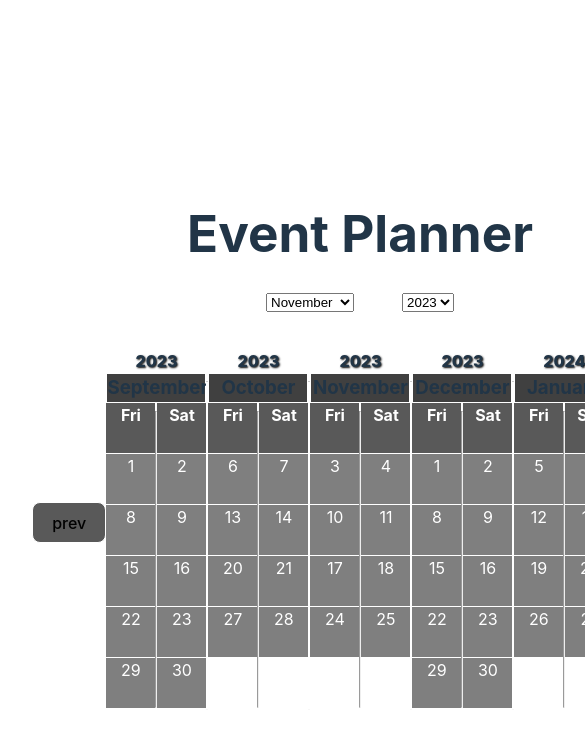
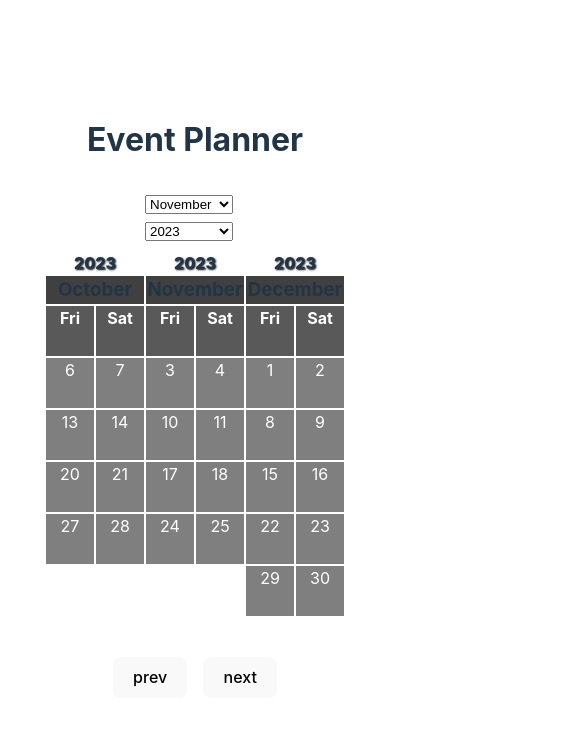
Before and after one commit to TobyVB/weekendCalendar, a React (Vite) app: page / in a window 390 px wide. Shown: the top 746 px of the page, 585 px wide, since content can reach past the window. Built offline with nearby package versions, Linux system fonts and the light colour scheme.

Commit message:
begin working on mobile view and constinue styling

```diff
--- a/src/App.css
+++ b/src/App.css
@@ -6,18 +6,19 @@
 }
 .date {
   color: white;
-  border-bottom: 1px solid white;
+  border: 1px solid white;
   height: 50px;
   background-color: rgba(0, 0, 0, 0.5);
 }
 .noDate {
   color: white;
-  border-bottom: 1px solid white;
+  border: 1px solid white;
   height: 50px;
+  background-color: rgba(255, 255, 255, 0.25);
 }
 .day-title {
   color: white;
-  border-bottom: 1px solid white;
+  border: 1px solid white;
   height: 50px;
   margin: 0;
   background-color: rgba(0, 0, 0, 0.65);
@@ -42,4 +43,45 @@
   align-self: flex-start;
   margin: auto;
   background: rgba(0, 0, 0, 0.65);
+  margin: auto 2em;
 }
+.spacer-div {
+  width: 5px;
+  background-color: white;
+  height: 100%;
+}
+.title {
+  padding-bottom: 1.5em;
+}
+@media screen and (min-width: 500px) {
+  .iterate-month-sm {
+    display: none;
+  }
+}
+@media screen and (max-width: 500px) {
+  .medium-screen {
+    display: none;
+  }
+  /* .small-screen {
+    display: none;
+  } */
+  .iterate-month {
+    font-size: 1rem;
+    margin: 1em;
+    display: none;
+  }
+  .iterate-month-sm {
+    margin: 0.5em;
+  }
+  .title {
+    font-size: 2rem;
+    margin-top: 2em;
+  }
+  .title {
+    margin-top: 0.5em;
+    padding-bottom: 3em;
+  }
+  .spacer-div {
+    display: none;
+  }
+}
--- a/src/App.jsx
+++ b/src/App.jsx
@@ -6,7 +6,7 @@ function App() {
   return (
     <>
       <div>
-        <h1 style={{ paddingBottom: "1.5em" }}>Event Planner</h1>
+        <h1 className="title">Event Planner</h1>
 
         <Calendar month={undefined} year={undefined} />
       </div>
--- a/src/components/Calendar.jsx
+++ b/src/components/Calendar.jsx
@@ -100,18 +100,16 @@ export default function Calendar(props) {
     }
 
     return (
-      <>
+      <div className={props.screen}>
         {props.dif == 0 && (
-          <>
+          <div style={{ width: "0%" }}>
             <div
               style={{
                 position: "absolute",
                 display: "flex",
-                gap: "3em",
-                width: "80%",
-                margin: "auto",
+                flexDirection: "column",
+                gap: ".5em",
                 marginTop: "-5em",
-                justifyContent: "center",
               }}
             >
               <select value={monthValue} onChange={selectMonth}>
@@ -146,7 +144,7 @@ export default function Calendar(props) {
                 </option>
               </select>
             </div>
-          </>
+          </div>
         )}
         <div
           style={{ display: "flex", flexDirection: "column", width: "100px" }}
@@ -171,7 +169,6 @@ export default function Calendar(props) {
                   })}
               </div>
             </div>
-            <hr style={{ height: "295px" }} />
             <div style={{ width: "100%" }}>
               <h4 className="day-title">Sat</h4>
               <div style={{ width: "100%" }}>
@@ -193,7 +190,7 @@ export default function Calendar(props) {
             </div>
           </div>
         </div>
-      </>
+      </div>
     );
   };
 
@@ -203,7 +200,6 @@ export default function Calendar(props) {
         style={{
           display: "flex",
           justifyContent: "space-around",
-          height: "300px",
         }}
       >
         <button
@@ -213,15 +209,17 @@ export default function Calendar(props) {
         >
           prev
         </button>
-        <Month dif={-2} />
-        <hr className="vertical-rule" />
-        <Month dif={-1} />
-        <hr className="vertical-rule" />
-        <Month dif={0} />
-        <hr className="vertical-rule" />
-        <Month dif={+1} />
-        <hr className="vertical-rule" />
-        <Month dif={+2} />
+        <div style={{ display: "flex" }}>
+          <Month dif={-2} screen="medium-screen" />
+          <div className="spacer-div"></div>
+          <Month dif={-1} screen="small-screen" />
+          <div className="spacer-div"></div>
+          <Month dif={0} screen="" />
+          <div className="spacer-div"></div>
+          <Month dif={+1} screen="small-screen" />
+          <div className="spacer-div"></div>
+          <Month dif={+2} screen="medium-screen" />
+        </div>
         <button
           disabled={maxMet && "true"}
           className="iterate-month"
@@ -230,6 +228,22 @@ export default function Calendar(props) {
           next
         </button>
       </div>
+      <div style={{ margin: "2em" }}>
+        <button
+          disabled={minMet && "true"}
+          className="iterate-month-sm"
+          onClick={() => scanMonth(-1)}
+        >
+          prev
+        </button>
+        <button
+          disabled={maxMet && "true"}
+          className="iterate-month-sm"
+          onClick={() => scanMonth(+1)}
+        >
+          next
+        </button>
+      </div>
     </>
   );
 }
```
